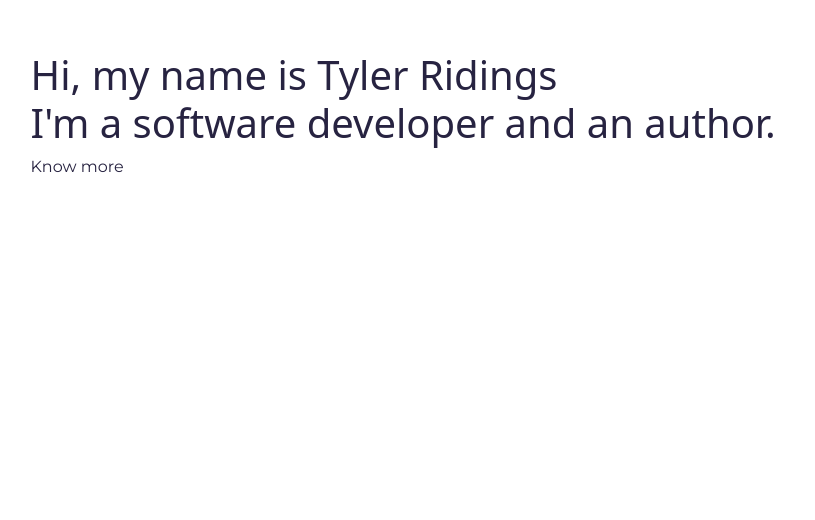
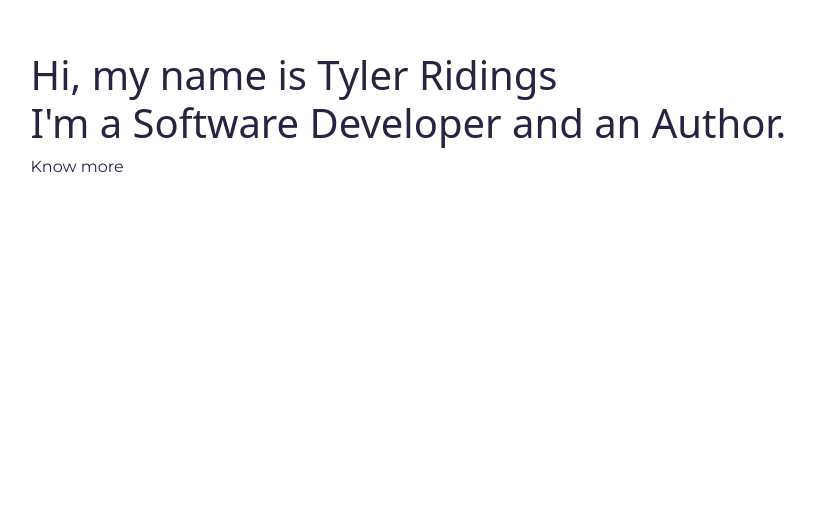
Before and after one commit to SciFiTy10/portfolio, a Gatsby site: page / in a window 1280 px wide. Shown: the part 277-797 px from the top of the page, without its empty margins (71-886 px from the left). Built offline with nearby package versions, Linux system fonts and the light colour scheme; Gatsby itself is replaced by a stand-in of ours.

Commit message:
additional changes

```diff
--- a/src/components/Welcome.js
+++ b/src/components/Welcome.js
@@ -38,10 +38,10 @@ const Welcome = () => {
             <br />
             I'm a{" "}
             <span className={typographyStyles.textColorMain}>
-              software developer
+              Software Developer
             </span>{" "}
             and an
-            <span className={typographyStyles.textColorMain}> author. </span>
+            <span className={typographyStyles.textColorMain}> Author. </span>
           </h1>
         </Fade>
         <Fade
```
